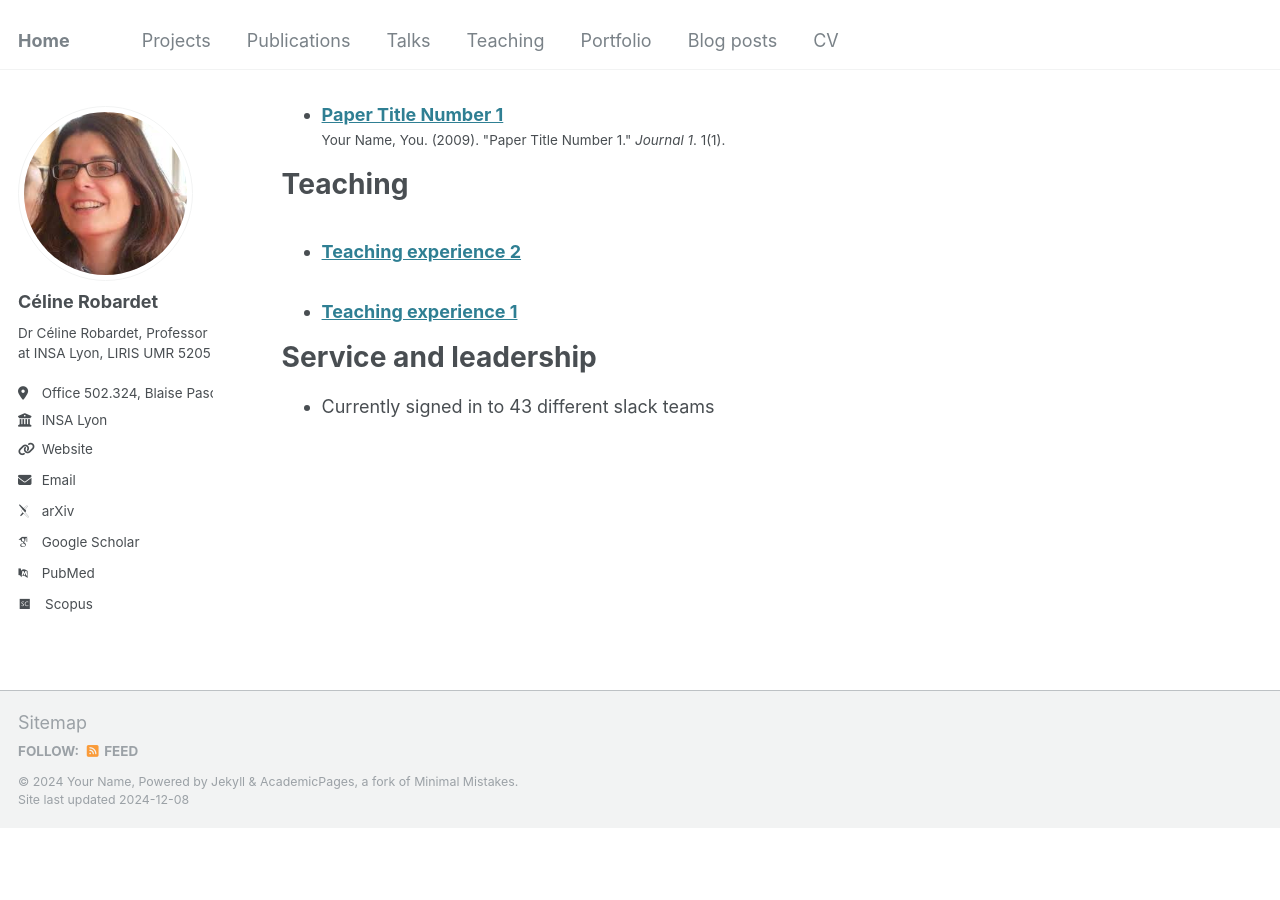
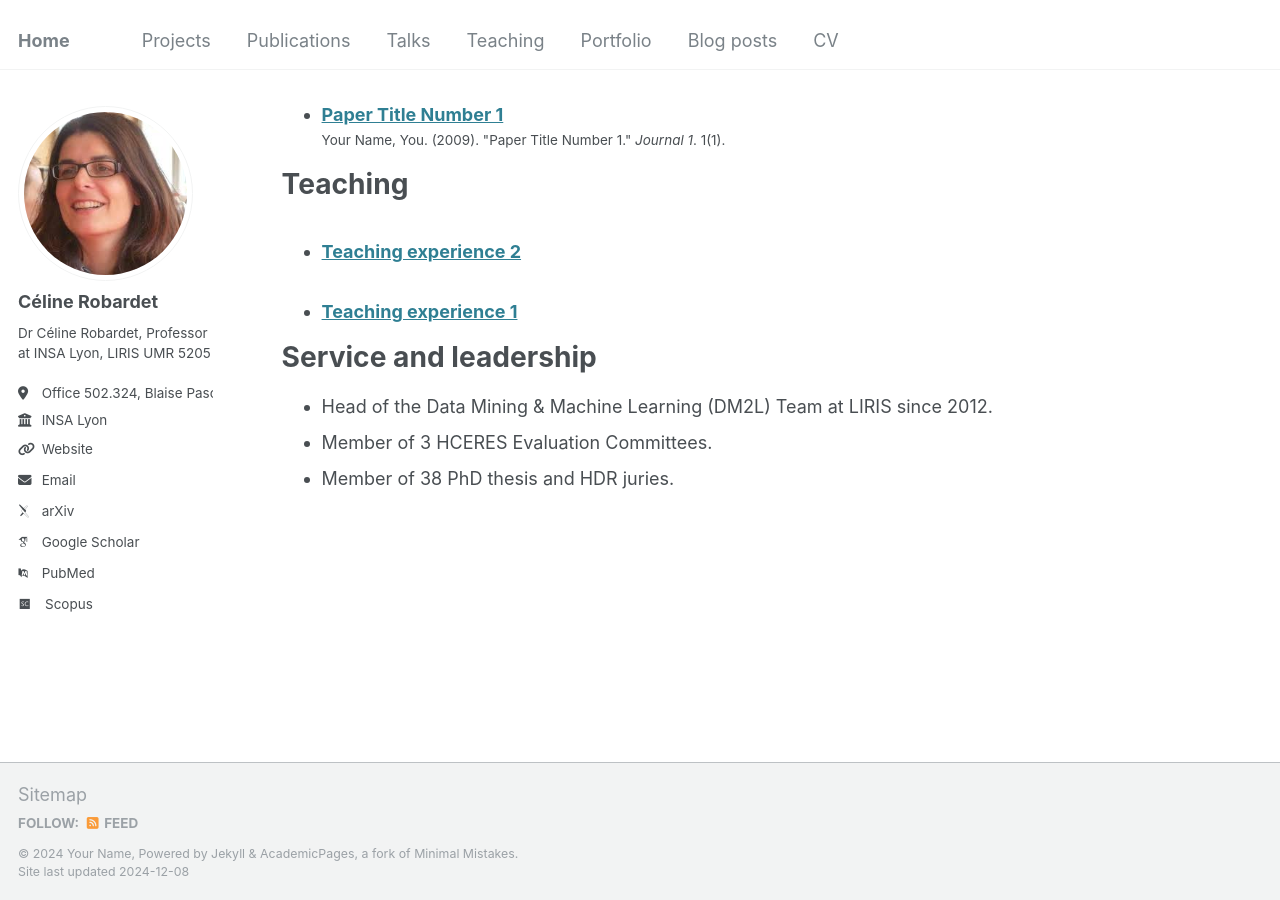
Before and after one commit to crobardet/crobardet.github.io, a Jekyll site: the page built from _pages/cv.md, in a window 1280 px wide and 900 px high, scrolled down 964 px. Built offline with Jekyll 4.4.1, drawn with Linux system fonts in a browser that asks for light colours; some web fonts are replaced; before the commit the page ends 1792 px from its top, so only the background shows below that.

Commit message:
Update cv.md

```diff
--- a/_pages/cv.md
+++ b/_pages/cv.md
@@ -28,8 +28,6 @@ Bernard Lyon 1, advisor: Nicolas Nicoloyannis, 2002.
 
 
 
-
-
 Publications
 ======
   <ul>{% for post in site.publications reversed %}
@@ -46,4 +44,6 @@ Teaching
 
 Service and leadership
 ======
-* Currently signed in to 43 different slack teams
+* Head of the Data Mining & Machine Learning (DM2L) Team at LIRIS since 2012.
+* Member of 3 HCERES Evaluation Committees.
+* Member of 38 PhD thesis and HDR juries.
```
